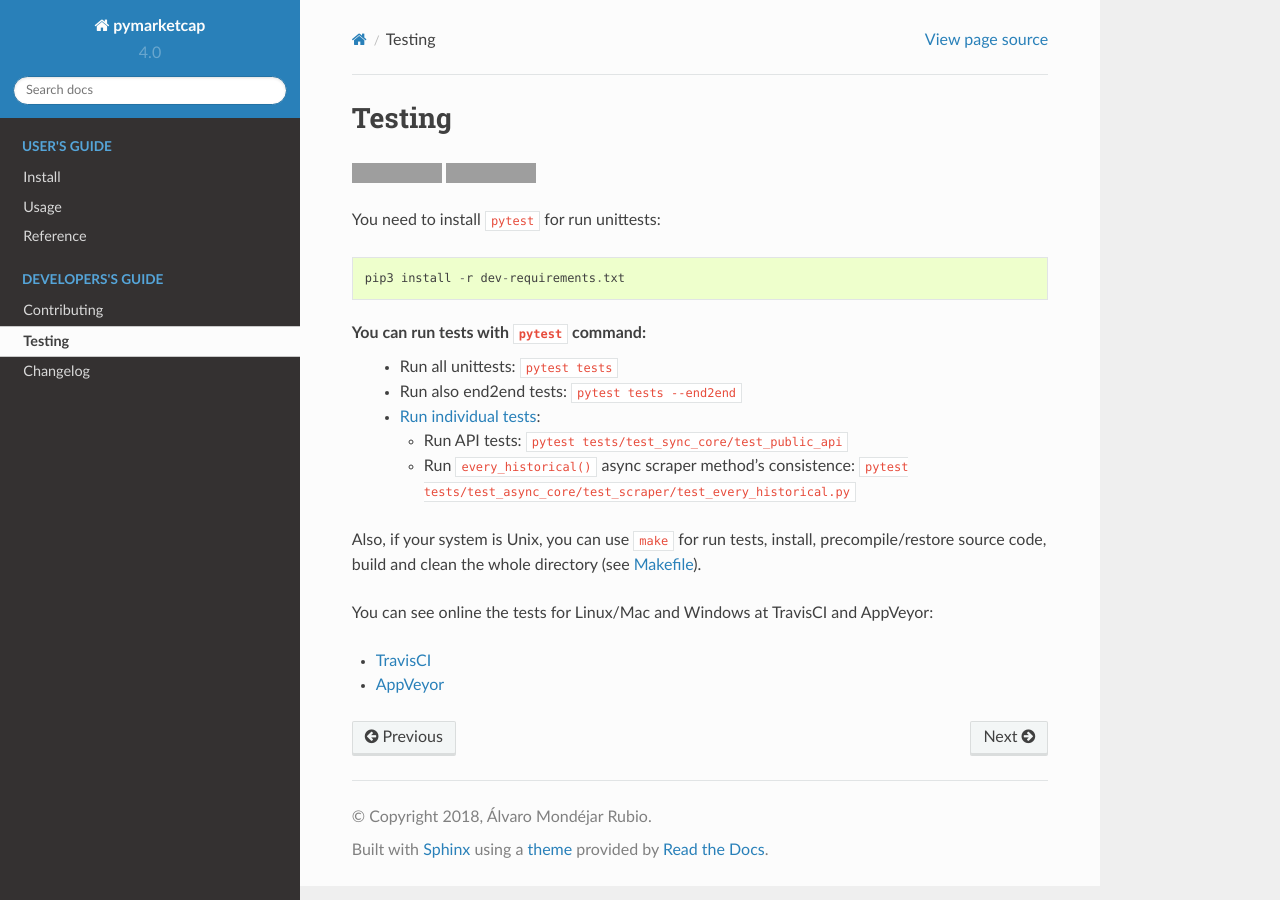
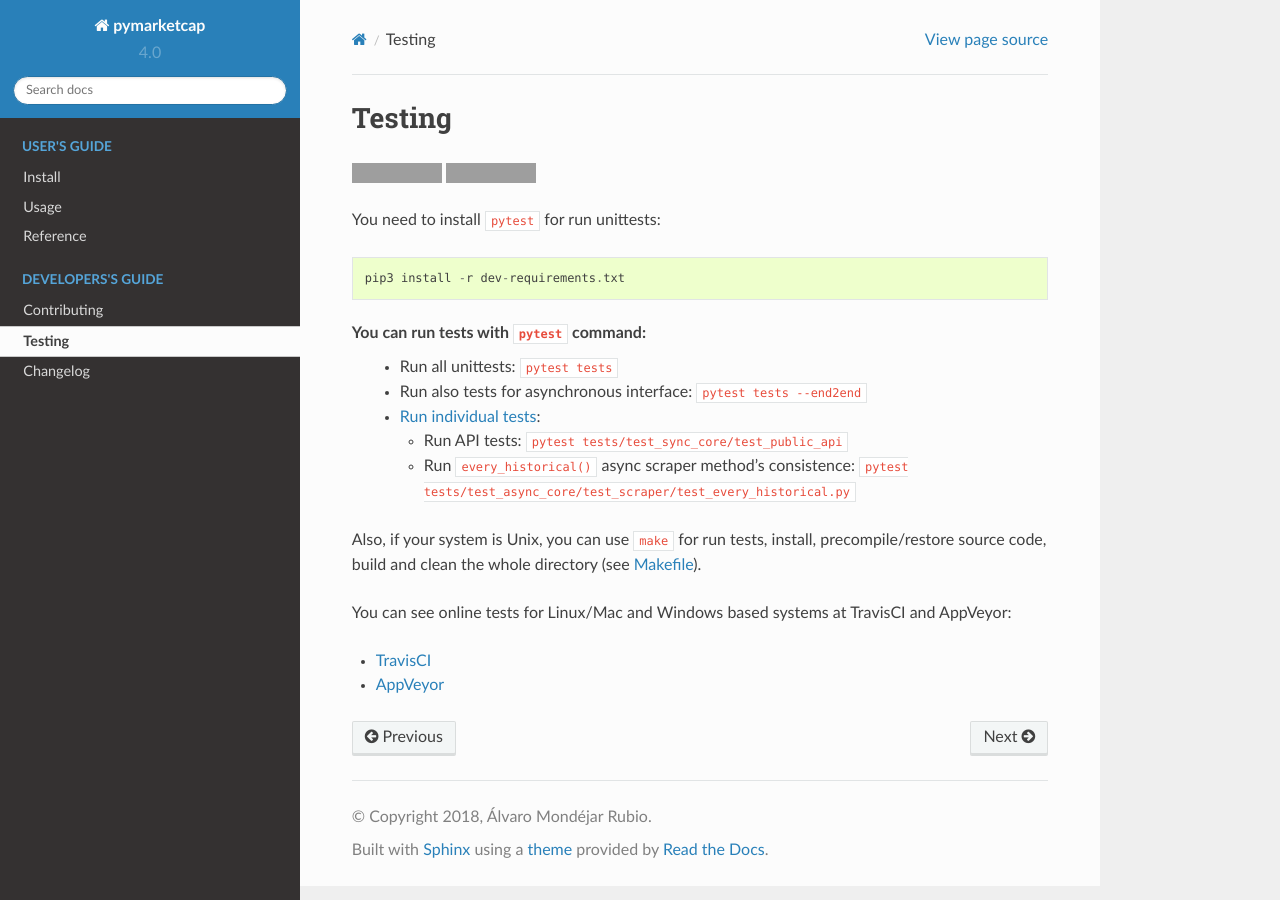
Before and after one commit to mondeja/pymarketcap, a Sphinx documentation site: the page built from doc/dev_guide/testing.rst, in a window 1280 px wide. Built offline with Sphinx 7.4.7 and the Read the Docs theme 2.0.0, drawn with Linux system fonts in a browser that asks for light colours; grey boxes are pictures that could not be loaded.

```diff
--- a/doc/dev_guide/testing.rst
+++ b/doc/dev_guide/testing.rst
@@ -11,7 +11,7 @@
 
 You can run tests with ``pytest`` command:
   - Run all unittests: ``pytest tests``
-  - Run also end2end tests: ``pytest tests --end2end``
+  - Run also tests for asynchronous interface: ``pytest tests --end2end``
   - `Run individual tests <https://docs.pytest.org/en/latest/usage.html#specifying-tests-selecting-tests>`__:
 
     + Run API tests: ``pytest tests/test_sync_core/test_public_api``
@@ -21,7 +21,7 @@
 Also, if your system is Unix, you can use ``make`` for run tests, install, precompile/restore source code, build and clean the whole directory (see `Makefile <https://github.com/mondeja/pymarketcap/blob/master/Makefile>`__).
 
 
-You can see online the tests for Linux/Mac and Windows at TravisCI and AppVeyor:
+You can see online tests for Linux/Mac and Windows based systems at TravisCI and AppVeyor:
 
 - `TravisCI <https://travis-ci.org/mondeja/pymarketcap>`__
 - `AppVeyor <https://ci.appveyor.com/project/mondeja/pymarketcap>`__
```
Also changed, not shown: .appveyor.yml.
